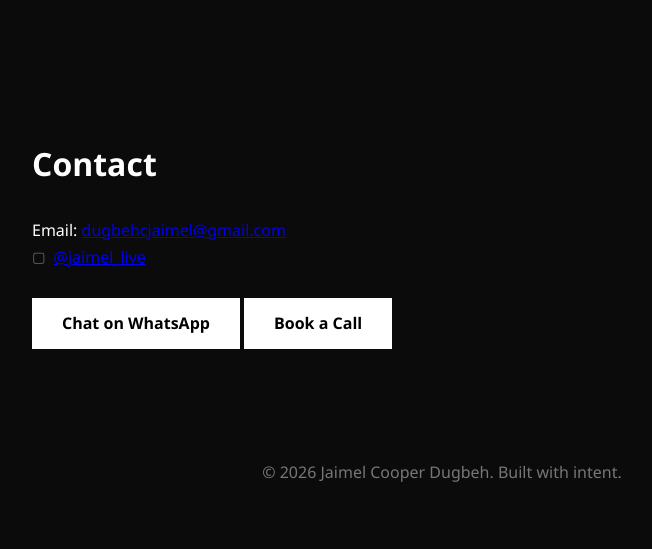
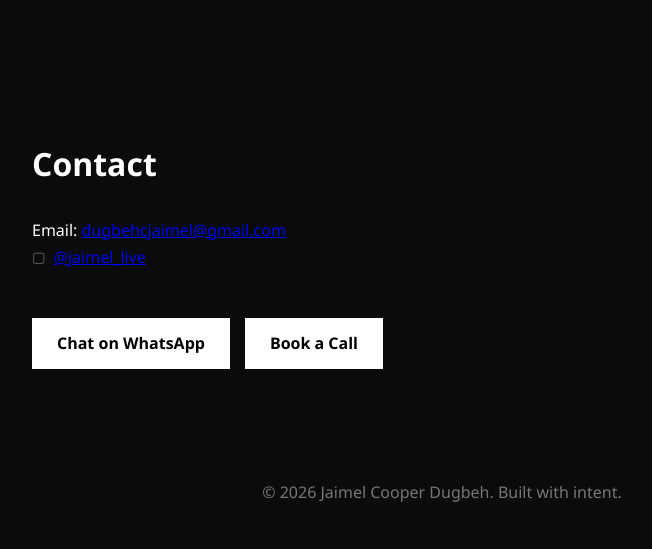
Before and after one commit to Jaimel126/jaimel-portfolio, a plain HTML site: page index.html in a window 1280 px wide. Shown: the part 1820-2369 px from the top of the page, without its empty margins (198-850 px from the left). Drawn offline with Linux system fonts and the light colour scheme.

Commit message:
Update style.css

```diff
--- a/style.css
+++ b/style.css
@@ -105,3 +105,15 @@ html {
   font-size: 12px;
   opacity: 0.6;
 }
+.contact-buttons {
+  display: flex;
+  gap: 15px;
+  flex-wrap: wrap;
+  margin-top: 20px;
+}
+
+.contact-buttons .btn {
+  padding: 12px 25px;
+  font-weight: bold;
+  text-align: center;
+}
```
